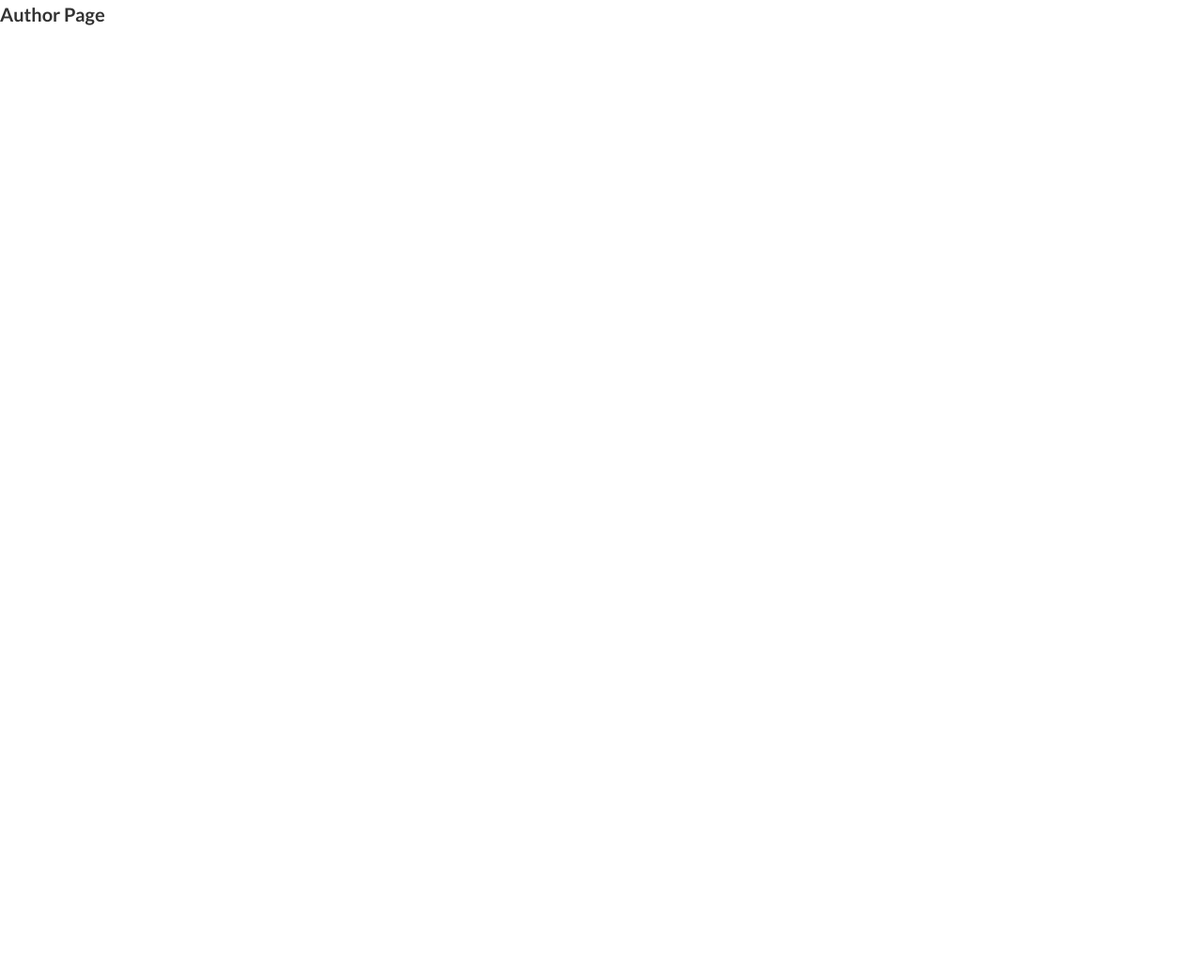
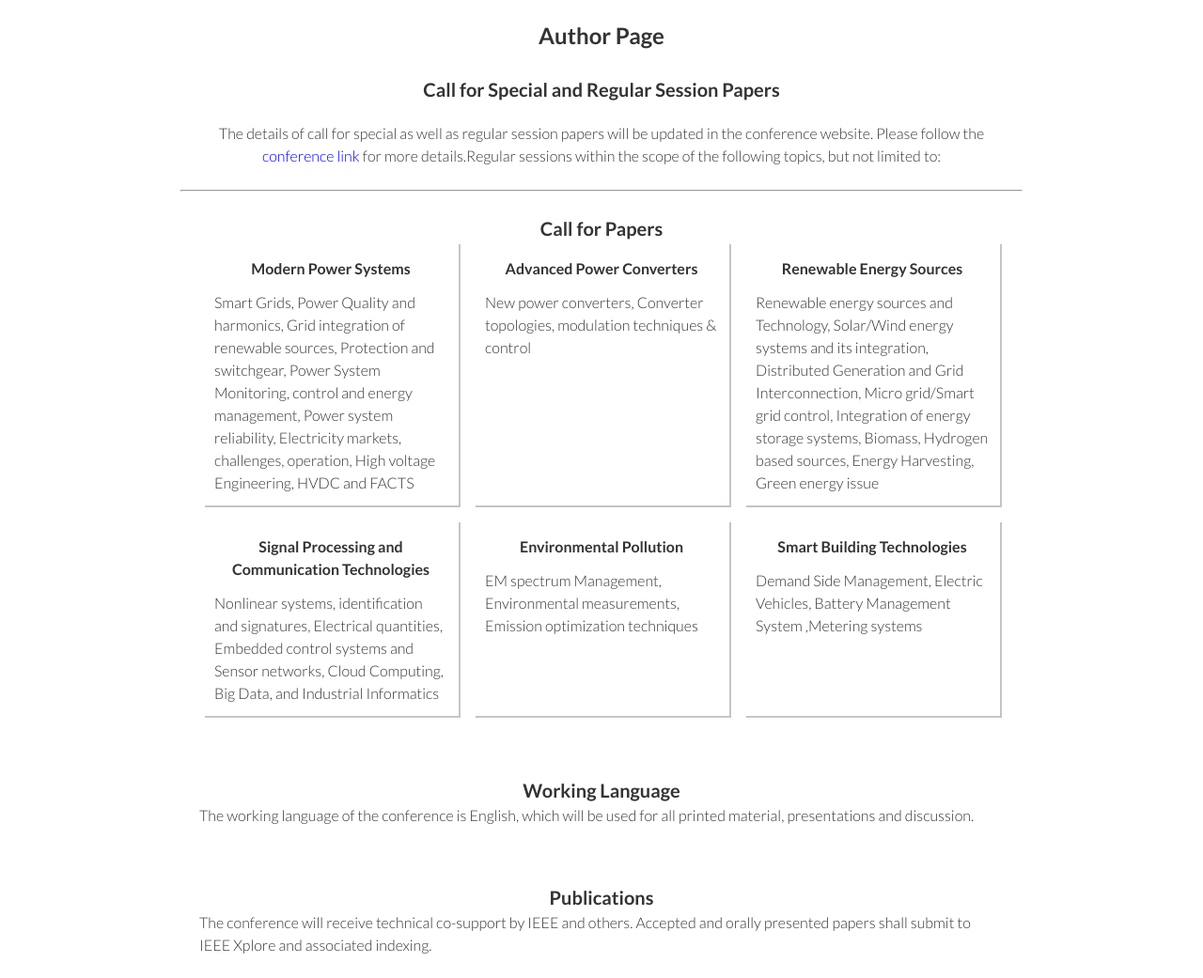
Before and after one commit to NIT-Meghalaya/ICEPE-2020, a website: page pages/author/index.html in a window 1280 px wide. Shown: the whole page at 94% size. Before the commit the page ends 800 px from the top, so only its background shows below. Drawn offline with Linux system fonts and the light colour scheme.

Commit message:
added author page

```diff
--- a/pages/author/index.html
+++ b/pages/author/index.html
@@ -1,5 +1,6 @@
 <!DOCTYPE html>
 <html lang="en">
+
 <head>
     <meta charset="UTF-8">
     <meta name="viewport" content="width=device-width, initial-scale=1.0">
@@ -10,7 +11,84 @@
     <link rel="stylesheet" href="../../css/style.css">
     <title>ICEPE 2020</title>
 </head>
+
 <body>
     <h1>Author Page</h1>
+    <div class="container">
+        <section class="special">
+            <h2>Call for Special and Regular Session Papers</h2>
+            <p>The details of call for special as well as regular session papers will be updated in the conference
+                website.
+                Please follow the <a href="http://www.icepenitm2020.org">conference link</a> for more details.Regular
+                sessions within the scope of the following topics, but not limited to:</p>
+        </section>
+
+        <hr>
+
+        <section class="papers">
+            <h2>Call for Papers</h2>
+            <div class="grid">
+                <div class="card">
+                    <h3>
+                        Modern Power Systems
+                    </h3>
+                    <p>Smart Grids, Power Quality and harmonics, Grid integration of renewable sources, Protection and
+                        switchgear, Power System Monitoring, control and energy management, Power system reliability,
+                        Electricity markets, challenges, operation, High voltage Engineering, HVDC and FACTS</p>
+                </div>
+                <div class="card">
+                    <h3>
+                        Advanced Power Converters
+                    </h3>
+                    <p>New power converters, Converter topologies, modulation techniques & control</p>
+                </div>
+                <div class="card">
+                    <h3>
+                        Renewable Energy Sources
+                    </h3>
+                    <p>Renewable energy sources and Technology, Solar/Wind energy systems and its integration,
+                        Distributed
+                        Generation and Grid Interconnection, Micro grid/Smart grid control, Integration of energy
+                        storage
+                        systems, Biomass, Hydrogen based sources, Energy Harvesting, Green energy issue</p>
+                </div>
+                <div class="card">
+                    <h3>
+                        Signal Processing and Communication Technologies
+                    </h3>
+                    <p>Nonlinear systems, identification and signatures, Electrical quantities, Embedded control systems
+                        and
+                        Sensor networks, Cloud Computing, Big Data, and Industrial Informatics</p>
+                </div>
+                <div class="card">
+                    <h3>
+                        Environmental Pollution
+                    </h3>
+                    <p>EM spectrum Management, Environmental measurements, Emission optimization techniques</p>
+                </div>
+                <div class="card">
+                    <h3>
+                        Smart Building Technologies
+                    </h3>
+                    <p>Demand Side Management, Electric Vehicles, Battery Management System ,Metering systems</p>
+                </div>
+            </div>
+        </section>
+        <section class="others">
+            <div class="working">
+                <h2>Working Language</h2>
+                <p>The working language of the conference is English, which will be used for all printed material,
+                    presentations
+                    and discussion.</p>
+            </div>
+            <div class="pub">
+                <h2>Publications</h2>
+                <p>The conference will receive technical co-support by IEEE and others. Accepted and orally presented
+                    papers
+                    shall submit to IEEE Xplore and associated indexing.</p>
+            </div>
+        </section>
+    </div>
 </body>
+
 </html>
--- a/sass/pages/author.scss
+++ b/sass/pages/author.scss
@@ -0,0 +1,91 @@
+h1{
+    text-align:center;
+    font-size: 24px;
+    margin-top: 20px;
+}
+h2{font-size: 20px; text-align: center;}
+p{
+    font-size: 16px;
+
+    @include respond(tablet){
+        font-size: 12px;
+    }
+}
+
+.container{
+    display:block;
+    margin: 0 auto;
+    width:70%;
+    @include respond(tablet){
+        width:80%;
+    }
+    @include respond(phone){
+        width:90%;
+    }
+}
+
+.special{
+    display:block;
+    width: 100%;
+    height: auto;
+    padding:24px;
+
+    h2{
+        margin-bottom: 20px;
+        }
+
+    p{
+        text-align:center;
+    }
+}
+
+.papers{
+    display:block;
+    padding:24px;
+
+    h3{text-align:center;
+        font-size: 16px;
+        margin-bottom: 20px;}
+
+    .grid{
+        display:grid;
+        grid-template-columns: repeat(3, 1fr);
+        grid-gap: 16px;
+        height:auto;
+
+        @include respond(tablet){
+        grid-template-columns: repeat(2, 1fr);
+        }
+        @include respond(phone){
+            display:block;
+            margin-bottom: 20px;
+        }
+
+        .card{
+            display:block;
+            box-shadow: 2px 2px #c5c5c5;
+            width:100%;
+            padding:12px;
+            min-height: 200px;
+            max-height: 320px;
+            overflow: scroll;
+
+            @include respond(tablet){
+                padding:4px;
+            }
+
+            h3{
+                margin-top: 4px;
+                text-align:center;
+                margin-bottom: 12px;
+            }
+
+        }
+    }
+}
+
+.working, .pub{
+    display:block;
+    padding: 20px;
+    margin: 20px 0;
+}
```
Also changed, not shown: css/style.css.
